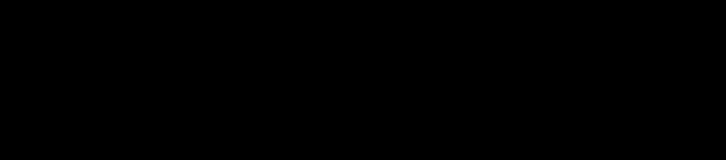
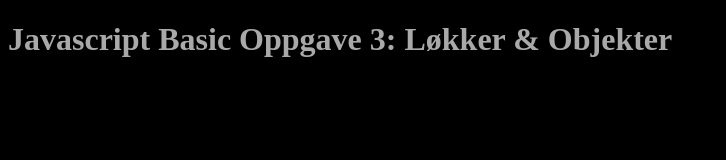
Before and after one commit to jespergran98/jsBasic3, a plain HTML site: page index.html in a window 1280 px wide. Shown: the whole page, without its empty margins (0-726 px from the left). Drawn offline with Linux system fonts and the light colour scheme.

Commit message:
oppdaterte html og css med tekst

```diff
--- a/index.html
+++ b/index.html
@@ -4,9 +4,10 @@
     <meta charset="UTF-8" />
     <meta name="viewport" content="width=device-width, initial-scale=1.0" />
     <link rel="stylesheet" href="style.css" />
-    <title>Document</title>
+    <title>Javascript Basic Oppgave 3: Løkker & Objekter</title>
   </head>
   <body>
+    <h1>Javascript Basic Oppgave 3: Løkker & Objekter</h1>
     <script src="script.js"></script>
   </body>
 </html>
--- a/style.css
+++ b/style.css
@@ -1,3 +1,4 @@
 body {
     background-color: black;
+    color: darkgrey
 }
```
